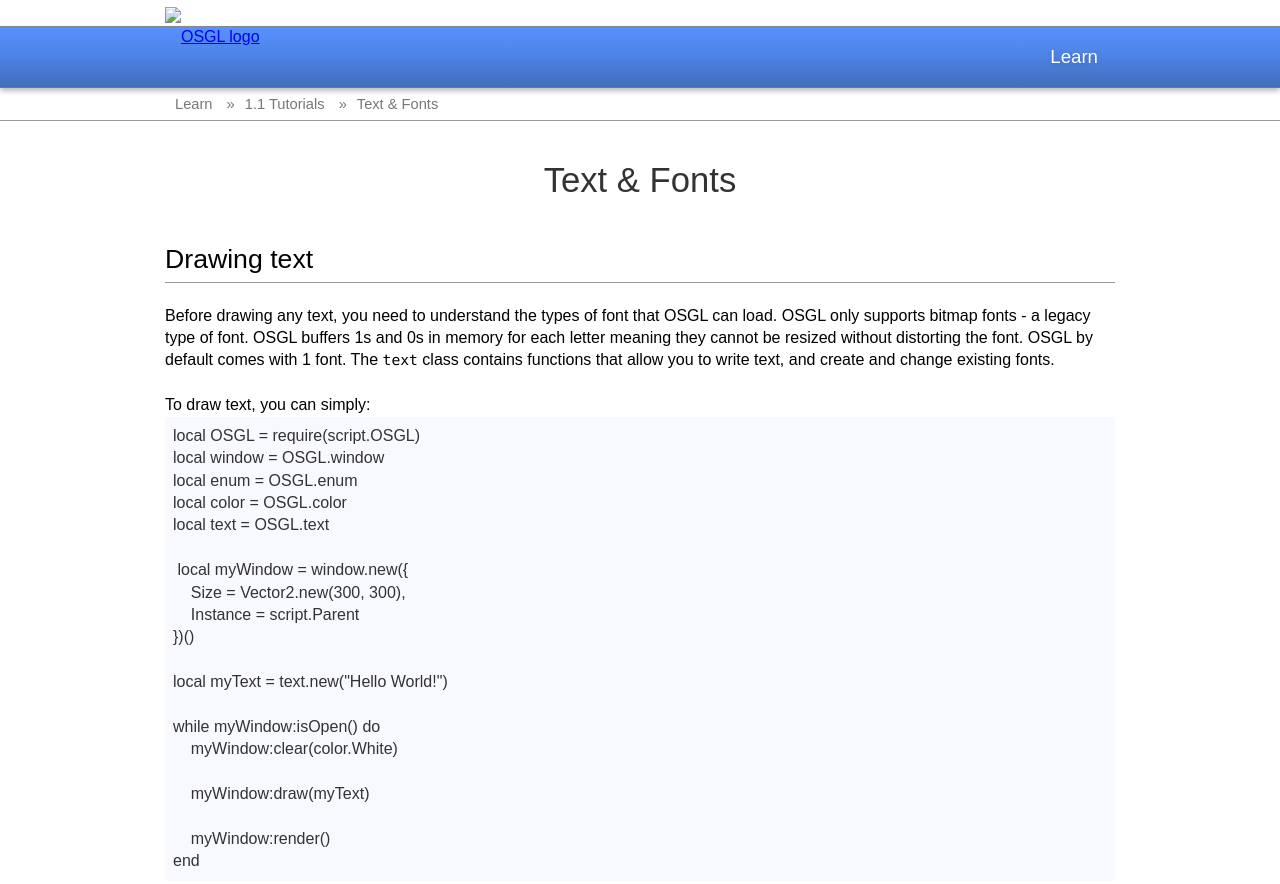
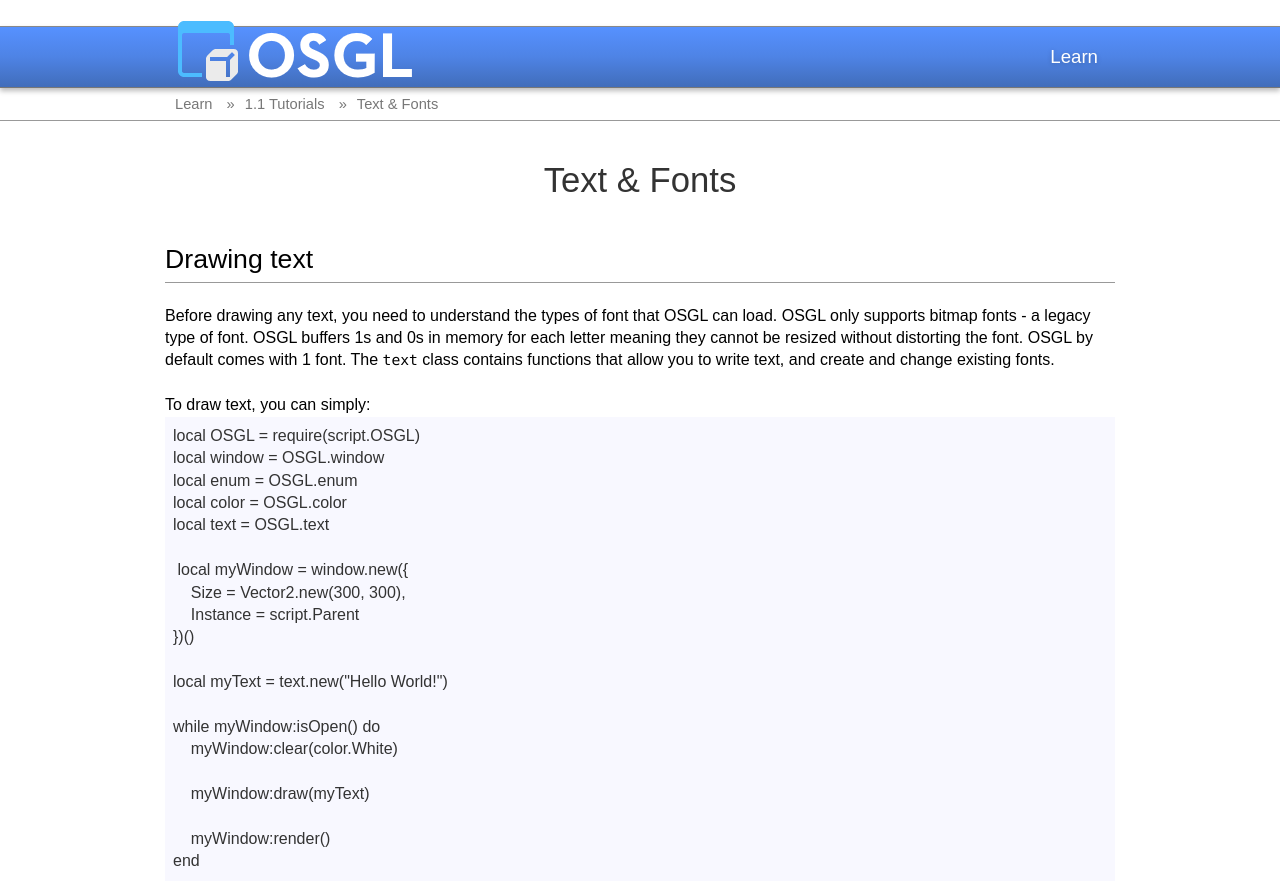
Before and after one commit to Gunshot-Sound-Studios/osgl-graphics, a plain HTML site: page tutorials/1.1/font/index.html in a window 1280 px wide. Shown: the top 884 px of the page. Drawn offline with Linux system fonts and the light colour scheme.

Commit message:
fix logo

```diff
--- a/tutorials/1.1/font/index.html
+++ b/tutorials/1.1/font/index.html
@@ -10,7 +10,7 @@
         <div id="banner-container">
             <div id="banner">
 
-                <a href="index.html"><img id="logo" src="images/osgllogo.png" alt="OSGL logo"></a>
+                <a href="index.html"><img id="logo" src="../../../images/osgllogo.png" alt="OSGL logo"></a>
                 <ul id="menu">
                     <li><a href="index.html">Learn</a></li>
                 </ul>
```
Also changed, not shown: tutorials/1.1/shapes/index.html (+1 -1 lines), tutorials/1.1/sprite/index.html (+1 -1 lines), tutorials/1.1/vertarr/index.html (+1 -1 lines), tutorials/1.1/windows/index.html (+1 -1 lines).
